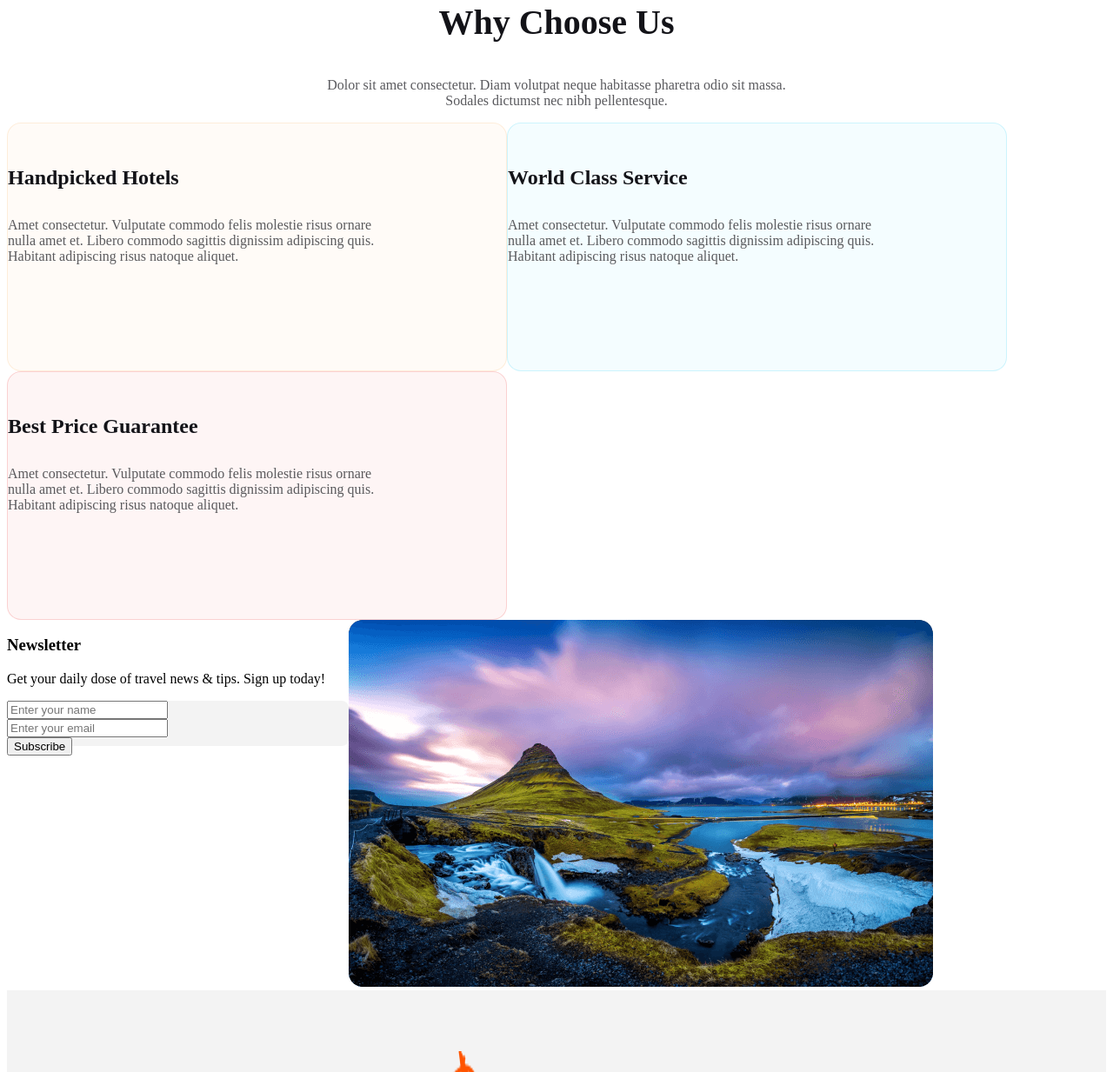
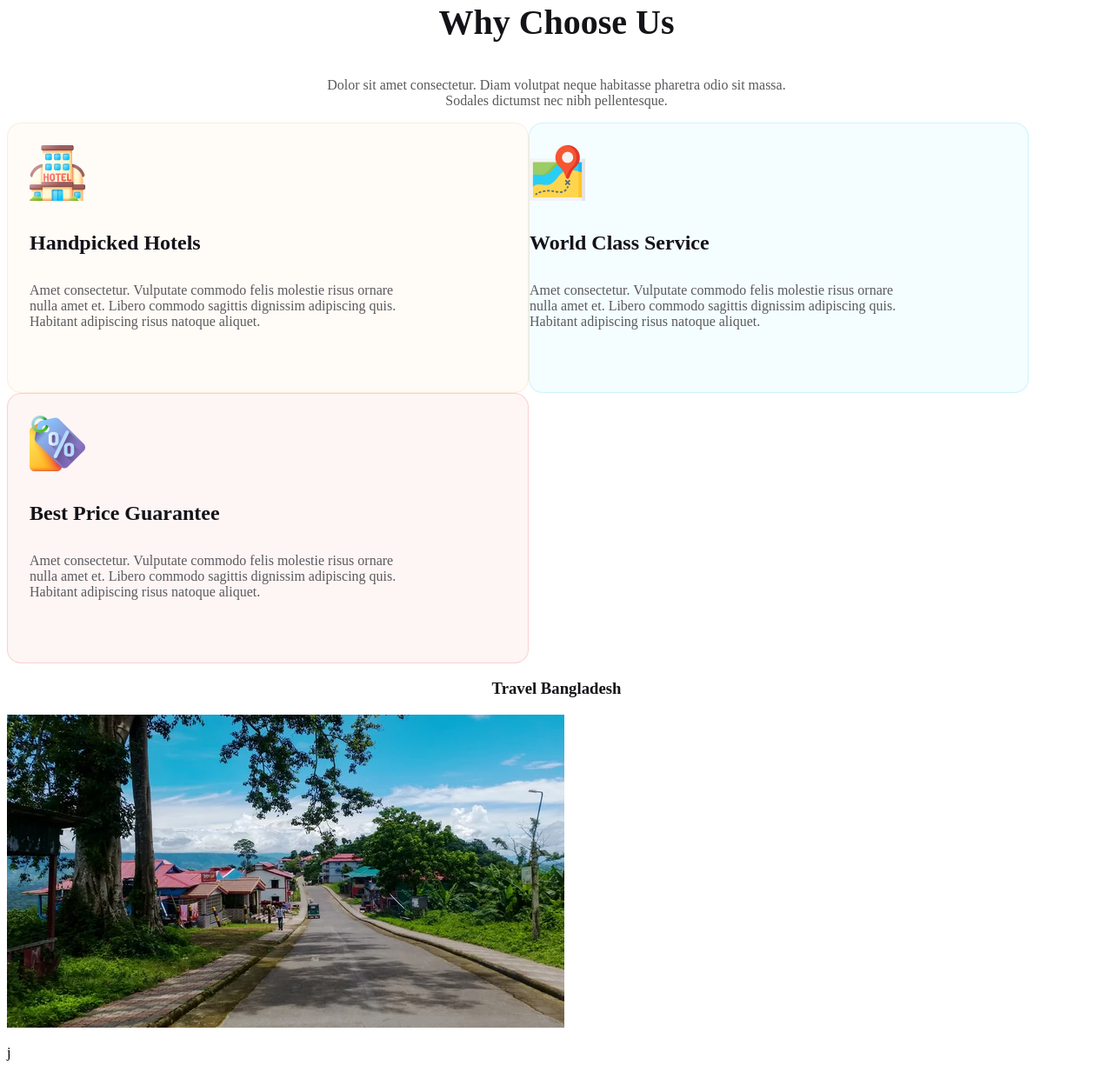
Before and after one commit to Fatema4567pranti/Travel-world, a plain HTML site: page travel.html in a window 1280 px wide. Shown: the part 2229-3462 px from the top of the page at 87% size. Drawn offline with Linux system fonts and the light colour scheme.

Commit message:
added second commit

```diff
--- a/styles/style.css
+++ b/styles/style.css
@@ -126,8 +126,8 @@ nav{
     height: 300px;
 }
 /* Why Choose Us section */
-.Why-Choose-Us{
-
+.Why-Choose-Us-column{
+  gap: 30px;
 }
 .Why-Choose-Us-Haed{
     color: #131318;
@@ -160,7 +160,9 @@ nav{
     height: 284px;
     border-radius: 16px;
     border: 1px solid rgba(251, 181, 99, 0.20);
-    background: rgba(251, 181, 99, 0.05);
+    background: #fbb5630d;
+    padding-top: 25px;
+    padding-left: 25px;
 }
 .amet-column2{
     width: 573px;
@@ -168,13 +170,17 @@ nav{
     border-radius: 16px;
     border: 1px solid rgba(41, 206, 246, 0.20);
     background: rgba(41, 206, 246, 0.05);
+    padding-top: 25px;
+    padding-left: 25px: ;
 }
 .amet-column3{
     width: 573px;
     height: 284px;
     border-radius: 16px;
     border: 1px solid rgba(233, 68, 68, 0.20);
-    background: rgba(233, 68, 68, 0.05)
+    background: rgba(233, 68, 68, 0.05);
+    padding-top: 25px;
+    padding-left: 25px;
 }
 /* Newsletter section */
 .newsletter{
@@ -186,7 +192,32 @@ nav{
     width: 393px;
     height: 52px;
 }
+.newsletter-class{
+    width: 750px;
+    border: 3px solid #FF5400;
+    border-radius: 16px;
+}
 .newsletter-image{
+    padding-left: 50px;
+}
+#name{
+    margin-bottom: 15px;
+}
+#email{
+    margin-bottom: 15px;
+}
+.Subscribe{
+    background-color: #FF5400;
+}
+/* .travel bangladesh */
+.Travel-Bangladesh{
+    text-align: center;
+    color: #131318;
+}
+.bangladesh1{
+    padding-left: 150px;
+}
+.bangladesh-paragraph{
 
 }
 /* footer section  */
@@ -194,6 +225,7 @@ nav{
     background-color: #1313180D;
     text-align: center;
     padding: 70px 70px;
+    border-radius: 16px;
 }
 .display{
     display: flex;
@@ -213,3 +245,6 @@ nav{
 .hr{
     padding: 0 150px;
 }
+.Social-images{
+    text-align: center;
+}
--- a/travel.html
+++ b/travel.html
@@ -94,39 +94,42 @@
                 <div class="Why-Choose-Us-Column">
                 <div class="amet-column">
                     <div class="amet-column1">
-                        <img src="" alt="">
+                        <img src="images/hotel 1.png" alt="">
                         <h4 class="Amet-head"><b>Handpicked Hotels</b></h4>
                         <p class="Amet-paragraph">Amet consectetur. Vulputate commodo felis molestie risus  ornare <br> nulla amet et. Libero commodo sagittis dignissim adipiscing quis. <br> Habitant adipiscing risus natoque aliquet. </p>
                     </div>
                     <div class="amet-column2">
-                       <img src="" alt="">
+                       <img src="images/map 1.png" alt="">
                        <h4 class="Amet-head"><b>World Class Service</b></h4>
                        <p class="Amet-paragraph">Amet consectetur. Vulputate commodo felis molestie risus  ornare <br> nulla amet et. Libero commodo sagittis dignissim adipiscing quis. <br> Habitant adipiscing risus natoque aliquet.</p>
                     </div>
                 </div>
                 <div class="amet-column3">
-                   <img src="" alt="">
+                   <img src="images/price-tag 1.png" alt="">
                    <h4 class="Amet-head"><b>Best Price Guarantee</b></h4>
                    <p class="Amet-paragraph">Amet consectetur. Vulputate commodo felis molestie risus  ornare <br> nulla amet et. Libero commodo sagittis dignissim adipiscing quis. <br> Habitant adipiscing risus natoque aliquet.</p>
                 </div>
                 </div>
             </section>
             <section>
-
-            </section>
-            <section>
-
+                    <h3 class="Travel-Bangladesh"><b>Travel Bangladesh</b></h3>
+                 <div>
+                    <img class="bangladsesh1" src="images/bangladsesh 1.webp" alt="">
+                 </div>
+                 <div>
+                    <p class="bangladesh-paragraph">j</p>
+                 </div>
             </section>
             <!-- Newsletter section -->
             <section>
                 <div class="newsletter">
-                 <div>
+                 <div class="newsletter-class">
                     <h3>Newsletter</h3>
                     <p>Get your daily dose of travel news & tips. Sign up today!</p>
                     <div class="input-type-button">
                     <input type="text" placeholder="Enter your name" id="name"><br>
                     <input type="email" placeholder="Enter your email" id="email"><br>
-                    <button>Subscribe</button>
+                    <button class="Subscribe">Subscribe</button>
                     </div>
                  </div>
                  <div>
@@ -136,6 +139,7 @@
             </section>
     </main>
     <footer>
+        <!-- footer section -->
         <section class="footer-section">
         <div class="display">
             <img src="images/Group 40071 (2).png" alt="">
@@ -145,10 +149,8 @@
             <p>Lorem ipsum dolor sit amet consectetur. Nulla sit viverra morbi vitae blandit orci potenti vulputate. Leo <br> erat maecenas vitae elementum ultricies nullam. </p>
             </div>
             <div class="hr">
-            <div class="three-images">
-                <img src="images/" alt="">
-                <img src="images/" alt="">
-                <img src="images/" alt="">
+            <div class="Social-images">
+                <img src="images/Social.png" alt="">
             </div>
             <hr>
             </div>
```
Also changed, not shown: images/bangladsesh 1.webp (added), images/bangladsesh 3.jpg (added), images/hotel 1.png (added), images/map 1.png (added), images/price-tag 1.png (added).
